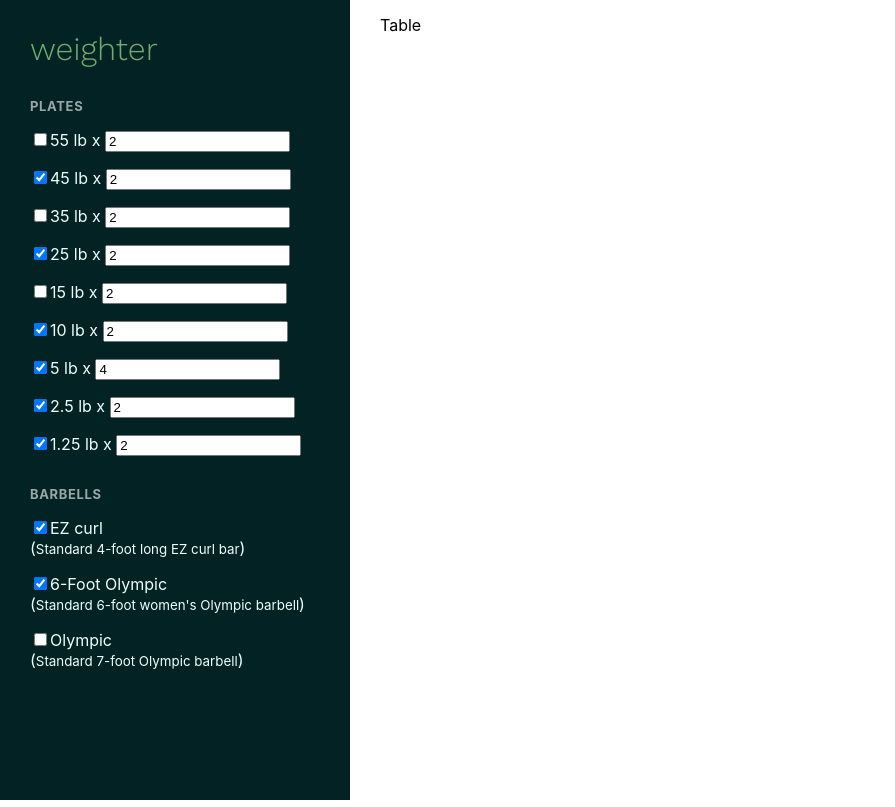
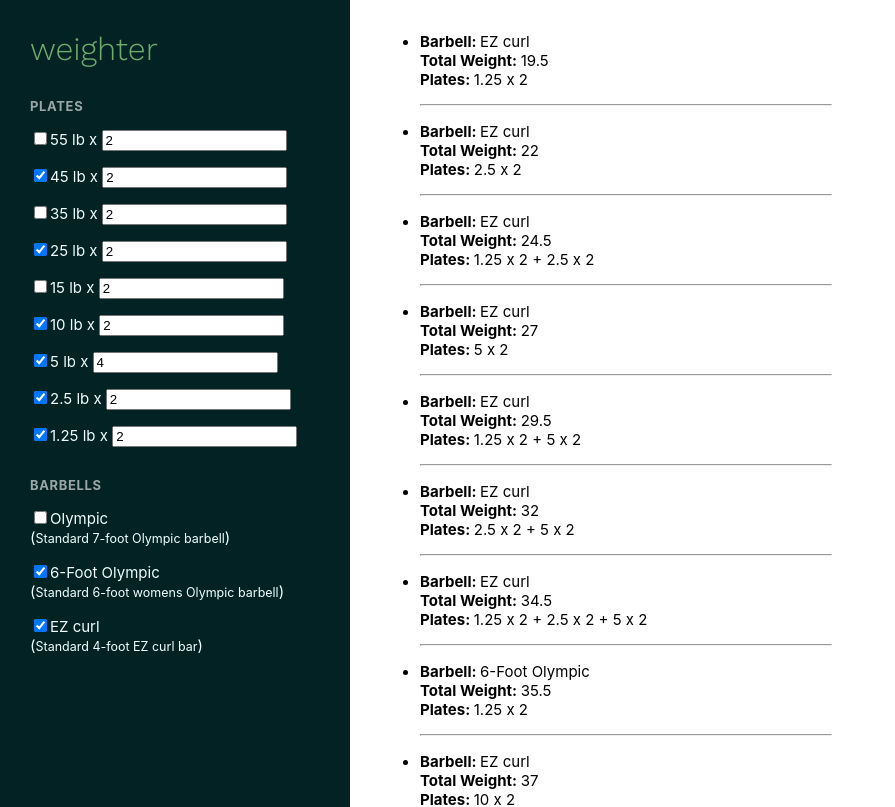
Before and after one commit to lstanard/weighter, a React (Create React App) app: page / in a window 1280 px wide. Shown: the top 807 px of the page, without its empty margins (0-895 px from the left). Built offline with nearby package versions, Linux system fonts and the light colour scheme.

Commit message:
Initial concept for results table

```diff
--- a/src/App.tsx
+++ b/src/App.tsx
@@ -7,12 +7,12 @@ import { Plate, Barbell } from "./types";
 function App(): ReactElement {
   const [barbells, setBarbells] = useState<Barbell[]>([
     {
-      id: "9ca1d387-0b7a-4186-9a71-b14eeefb4eb7",
-      weight: 17,
-      name: "EZ curl",
-      selected: true,
-      length: 48,
-      description: "Standard 4-foot long EZ curl bar",
+      id: "8990ff9d-7c88-4127-92ca-bab3e594c7da",
+      weight: 44,
+      name: "Olympic",
+      selected: false,
+      length: 84,
+      description: "Standard 7-foot Olympic barbell",
     },
     {
       id: "0d763d30-0927-4f8c-99ce-ece206333cf5",
@@ -20,15 +20,15 @@ function App(): ReactElement {
       name: "6-Foot Olympic",
       selected: true,
       length: 72,
-      description: "Standard 6-foot women's Olympic barbell",
+      description: "Standard 6-foot womens Olympic barbell",
     },
     {
-      id: "8990ff9d-7c88-4127-92ca-bab3e594c7da",
-      weight: 44,
-      name: "Olympic",
-      selected: false,
-      length: 84,
-      description: "Standard 7-foot Olympic barbell",
+      id: "9ca1d387-0b7a-4186-9a71-b14eeefb4eb7",
+      weight: 17,
+      name: "EZ curl",
+      selected: true,
+      length: 48,
+      description: "Standard 4-foot EZ curl bar",
     },
   ]);
   const [plates, setPlates] = useState<Plate[]>([
--- a/src/components/ResultsTable/ResultsTable.tsx
+++ b/src/components/ResultsTable/ResultsTable.tsx
@@ -1,5 +1,5 @@
 /* eslint-disable no-unused-vars */
-import React, { ReactElement } from "react";
+import React, { ReactElement, useMemo } from "react";
 
 import { Plate, Barbell } from "../../types";
 
@@ -8,32 +8,160 @@ export interface ResultsTableProps {
   barbells: Barbell[];
 }
 
+export interface Result {
+  /**
+   * Unique ID for each result, mostly used as the react key
+   */
+  id: string;
+
+  /**
+   * Total amount of weight, including the barbell.
+   */
+  totalWeight: number;
+
+  /**
+   * The barbell being used.
+   */
+  barbell: Barbell;
+
+  /**
+   * Plate weights and quantities to achieve total weight.
+   */
+  plates: number[];
+}
+
+/**
+ * TODO: Move this into /utils and WRITE TESTS!
+ *
+ * @param plates
+ */
+const getPlateCombinations = (plates: number[]): number[][] => {
+  const data: number[][] = [];
+  const plateCombinations = (arr: number[]): any => {
+    arr.map((plate, index, next) => {
+      const nextArray = [...next];
+      nextArray.splice(index, 1);
+
+      if (!next.length || !nextArray.length) {
+        return;
+      }
+
+      // add individual plates
+      if (!data.find((result) => result.toString() === [plate].toString())) {
+        data.push([plate]);
+      }
+
+      // add combinations
+      const combo = [plate, ...nextArray].sort((a, b) => a - b);
+      if (!data.find((result) => result.toString() === combo.toString())) {
+        data.push(combo);
+      }
+
+      // eslint-disable-next-line consistent-return
+      return plateCombinations(nextArray);
+    });
+  };
+
+  if (plates.length > 1) {
+    plateCombinations(plates);
+  } else {
+    data.push([plates[0]]);
+  }
+  return data;
+};
+
+/**
+ *
+ * @param plates
+ */
+const getPlatesTotalWeight = (plates: number[]): number => {
+  return plates.reduce((prev, current) => prev + current) * 2;
+};
+
+/**
+ *
+ * @param totalWeight
+ * @param plates
+ * @param barbell
+ */
+const getResultId = (
+  totalWeight: number,
+  plates: number[],
+  barbell: Barbell
+): string => {
+  return `result-${barbell.id}-${totalWeight}-${plates
+    .toString()
+    .replace(",", "-")}`;
+};
+
 const ResultsTable = ({
   plates,
   barbells,
 }: ResultsTableProps): ReactElement => {
-  /**
-   * Generate all possible combination of plates:
-   * - should probably get barbell data in here first
-   * - check that number of plates is even, can't add odd number
-   * - start from heaviest and move towards lightest
-   * - figure out what the data should look like
-   *
-   * Approach -
-   * - Loop through all barbells first, then for each barbell loop through plates
-   * - For each barbell need to loop through the plates, reducing as I go
-   * - Save to an array of ALL data, not grouped by barbell
-   *
-   * [
-   *   {
-   *      totalWeight: 225,
-   *      barbell: barbellId,
-   *      plates: [{ id: plateId, quantity: 4 }]
-   *   }
-   * ]
-   */
+  const combinations = useMemo(() => {
+    const results: Result[] = [];
+    barbells.forEach((barbell) => {
+      if (!barbell.selected) {
+        return;
+      }
 
-  return <div className="results-table-container">Table</div>;
+      /**
+       * TODO: This doesn't yet account for plate quantites (treats all as just 2 of each)
+       */
+      const availablePlates: Plate[] = plates.filter((plate) => plate.selected);
+      const plateCombinations: number[][] = getPlateCombinations(
+        availablePlates.map((plate) => plate.weight)
+      );
+
+      // eslint-disable-next-line consistent-return
+      plateCombinations.forEach((combination) => {
+        const totalWeight = getPlatesTotalWeight(combination) + barbell.weight;
+        const result = {
+          id: getResultId(totalWeight, combination, barbell),
+          barbell,
+          plates: combination,
+          totalWeight,
+        };
+        return results.push(result);
+      });
+    });
+
+    results.sort((a, b) => {
+      return a.totalWeight - b.totalWeight;
+    });
+
+    return results;
+  }, [plates, barbells]);
+
+  return (
+    <div className="results-table-container">
+      <ul>
+        {combinations.length ? (
+          combinations.map((combo) => (
+            <li key={combo.id}>
+              <p>
+                <strong>Barbell: </strong>
+                {combo.barbell.name}
+                <br />
+                <strong>Total Weight: </strong>
+                {combo.totalWeight}
+                <br />
+                <strong>Plates: </strong>
+                {combo.plates.map((plate, index) => (
+                  <span key={`plate-${plate}`}>
+                    {plate} x 2 {index !== combo.plates.length - 1 ? "+ " : ""}
+                  </span>
+                ))}
+              </p>
+              <hr />
+            </li>
+          ))
+        ) : (
+          <p>No results</p>
+        )}
+      </ul>
+    </div>
+  );
 };
 
 export default ResultsTable;
--- a/src/styles.scss
+++ b/src/styles.scss
@@ -33,6 +33,10 @@ p {
   color: $snow;
 }
 
+p {
+  font-size: 15px;
+}
+
 h3 {
   color: #fff;
   font-size: 13px;
@@ -65,6 +69,11 @@ h3 {
 
 .results-table-container {
   padding: 15px 30px;
+
+  p,
+  p strong {
+    color: #000;
+  }
 }
 
 // END TEMP STYLES
```
Also changed, not shown: src/components/DisplayWeight/DisplayWeight.tsx (added, +12 -0 lines).
